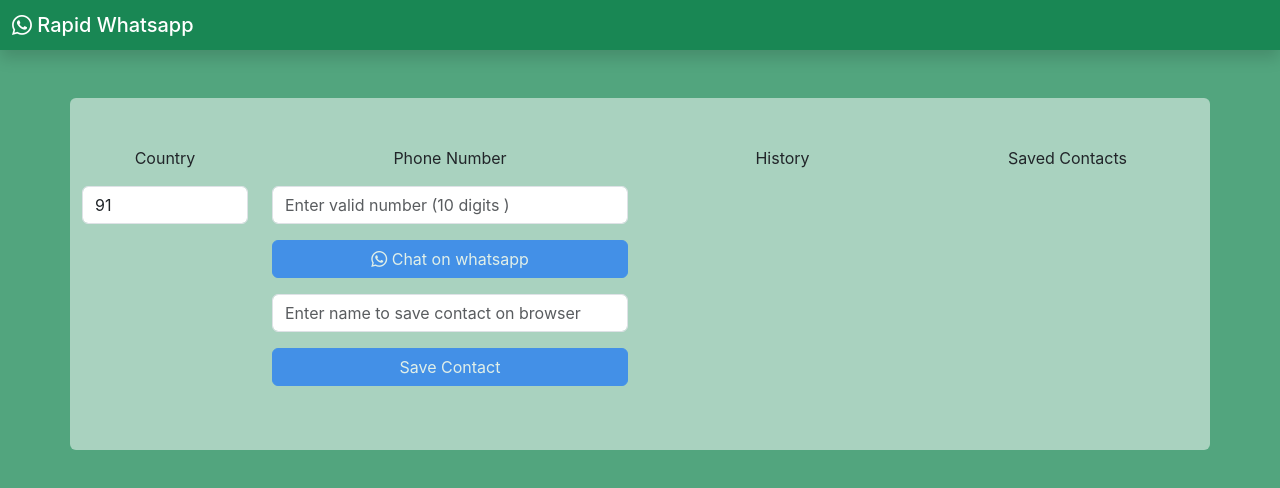
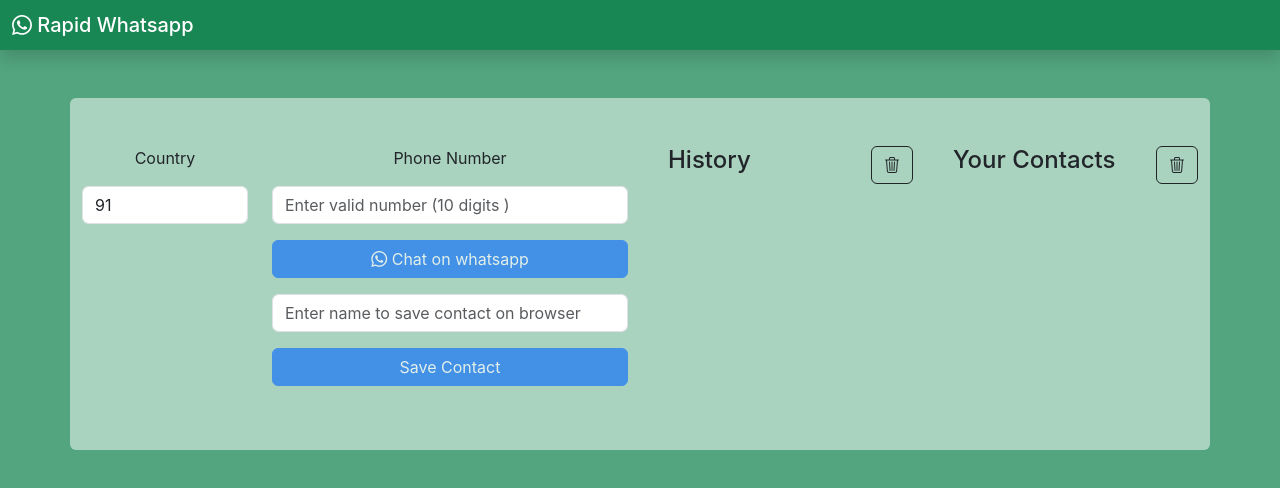
Before and after one commit to Green-World115/Rapid-whatsapp, a React (Create React App) app: page / in a window 1280 px wide. Shown: the top 488 px of the page. Built offline with nearby package versions, Linux system fonts and the light colour scheme.

Commit message:
10 - Delete item from localStorage

```diff
--- a/src/App.js
+++ b/src/App.js
@@ -15,9 +15,6 @@
 
   const saveHistory = () => {
     let currentHistory = localStorage.getItem("history");
-
-    console.log(currentHistory);
-
     if (currentHistory) {
       let historyArray = JSON.parse(currentHistory);
       historyArray.push(countryCode + number);
@@ -25,6 +22,7 @@
     } else {
       localStorage.setItem("history", `[${countryCode + number}]`);
     }
+    setContactHistory(JSON.parse(localStorage.getItem("history")));
   };
 
   const handleOnChange = (event) => {
@@ -141,7 +139,18 @@
           <div className="col-lg-6 py-5 text-center bg-white bg-opacity-50 rounded-end">
             <div className="row">
               <div className="col-6">
-                <p>History</p>
+                <h4>
+                  <span className="float-start px-3">History</span>
+                  <button
+                    onClick={() => {
+                      localStorage.setItem("history", "[]");
+                      setContactHistory([]);
+                    }}
+                    className="btn btn-outline-dark float-end"
+                  >
+                    <i className="bi bi-trash3"></i>
+                  </button>
+                </h4>
                 {contactHistory.map((element, index) => {
                   return (
                     <a
@@ -158,13 +167,23 @@
                 })}
               </div>
               <div className="col-6">
-                <p>Saved Contacts</p>
+                <h4>
+                  <span className="float-start px-3">Your Contacts</span>
+                  <button
+                    onClick={() => {
+                      localStorage.setItem("savedContacts", "[]");
+                      setYourContacts([]);
+                    }}
+                    className="btn btn-outline-dark float-end"
+                  >
+                    <i className="bi bi-trash3"></i>
+                  </button>
+                </h4>
                 {yourContacts.map((element, index) => {
                   return (
                     <div
                       key={index}
-                      className="card text-bg-dark mb-3"
-                      style={{ maxWidth: "18rem" }}
+                      className="card text-bg-white my-2 w-100 p-2"
                     >
                       <div className="card-header">{element.name}</div>
                       <div className="card-body">
```
